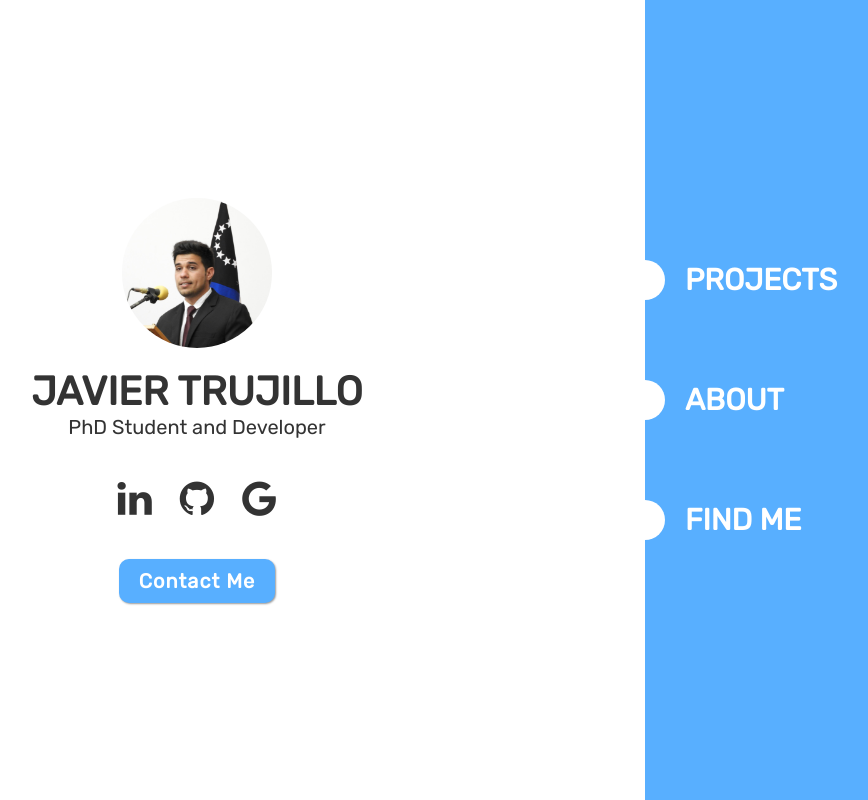
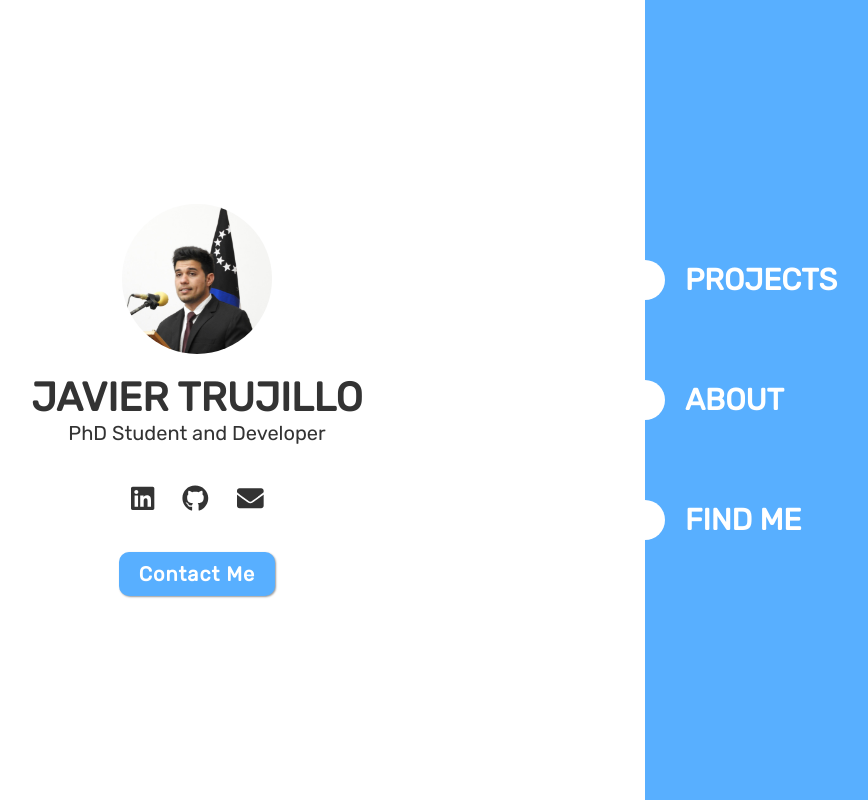
Before and after one commit to trujilloRJ/portfolio_website, a React (Create React App) app: page / in a window 1280 px wide. Shown: the top 800 px of the page, without its empty margins (251-1119 px from the left). Built offline with nearby package versions, Linux system fonts and the light colour scheme.

Commit message:
link social

```diff
--- a/src/components/LandingPage/LandingPage.js
+++ b/src/components/LandingPage/LandingPage.js
@@ -1,5 +1,8 @@
 import React from "react";
 import styles from "./LandingPage.module.scss";
+import { FontAwesomeIcon } from "@fortawesome/react-fontawesome";
+import { faEnvelope } from "@fortawesome/free-solid-svg-icons";
+import { faLinkedin, faGithub } from "@fortawesome/free-brands-svg-icons";
 import "../../../node_modules/font-awesome/css/font-awesome.min.css";
 import { Link, animateScroll as scroll } from "react-scroll";
 
@@ -16,14 +19,17 @@
             PhD Student and Developer
           </div>
           <div className={styles.lp__social_nav}>
-            <a href="#">
-              <i className="fa fa-linkedin fa-2x"></i>
+            <a
+              href="https://www.linkedin.com/in/javier-trujillo-rodriguez/"
+              target="blank"
+            >
+              <FontAwesomeIcon icon={faLinkedin} size="lg" />
             </a>
-            <a href="#">
-              <i className="fa fa-github fa-2x"></i>
+            <a href="https://github.com/trujilloRJ" target="blank">
+              <FontAwesomeIcon icon={faGithub} size="lg" />
             </a>
             <a href="mailto:trujillorodriguezjavier@gmail.com?subject=Hi there!">
-              <i className="fa fa-google fa-2x"></i>
+              <FontAwesomeIcon icon={faEnvelope} size="lg" />
             </a>
           </div>
           <Link
```
